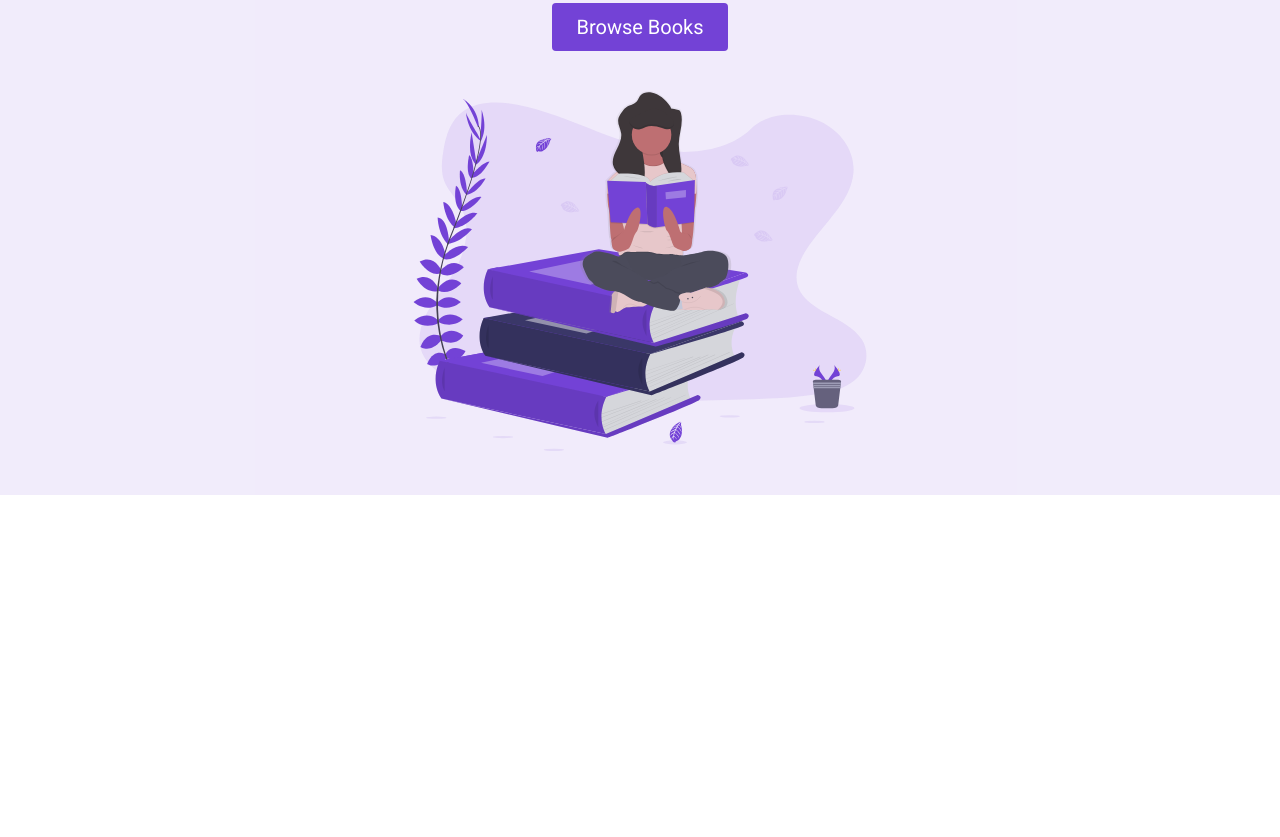
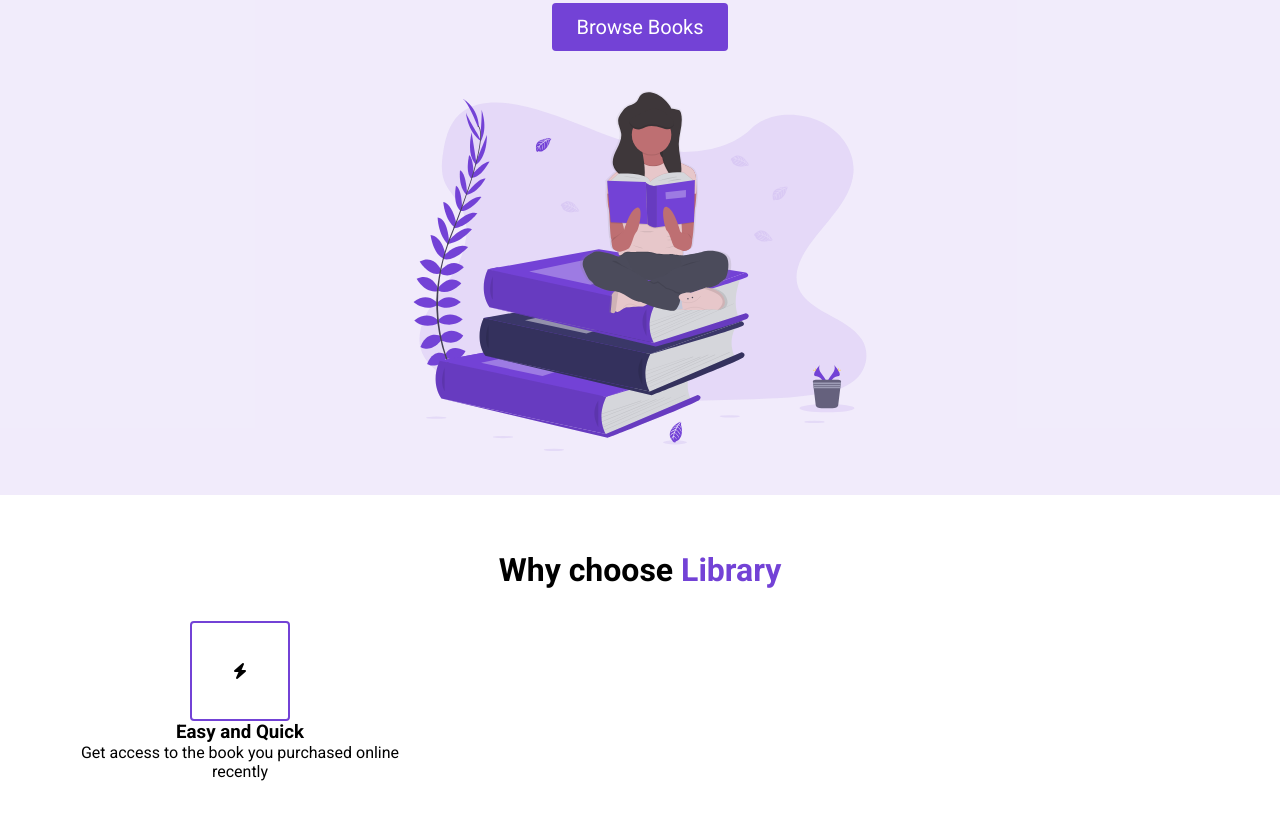
Before and after one commit to jlb3n5/E-Commerce-Website, a plain HTML site: page index.html in a window 1280 px wide. Shown: the part 335-1172 px from the top of the page. Before the commit the page ends 830 px from the top, so only its background shows below. Drawn offline with Linux system fonts and the light colour scheme.

Commit message:
Starting highlights section

```diff
--- a/index.html
+++ b/index.html
@@ -1,17 +1,21 @@
 <!DOCTYPE html>
 <html lang="en">
   <head>
-    <meta charset="UTF-8">
-    <meta http-equiv="X-UA-Compatible" content="IE=edge">
-    <meta name="viewport" content="width=device-width, initial-scale=1.0">
+    <meta charset="UTF-8" />
+    <meta http-equiv="X-UA-Compatible" content="IE=edge" />
+    <meta name="viewport" content="width=device-width, initial-scale=1.0" />
     <title>Library</title>
-    <link rel="stylesheet" href="styles.css">
+    <link rel="stylesheet" href="styles.css" />
+    <script
+      src="https://kit.fontawesome.com/c8e4d183c2.js"
+      crossorigin="anonymous"
+    ></script>
   </head>
   <body>
     <section id="landing">
       <nav>
         <div class="nav__container">
-                <img class="logo" src="/assets/Library.svg" alt="">
+          <img class="logo" src="/assets/Library.svg" alt="" />
           <ul class="nav__links">
             <li><a href="#" class="nav__link">Home</a></li>
             <li><a href="#" class="nav__link">Contact</a></li>
@@ -23,14 +27,55 @@
         <div class="header__container">
           <div class="header__description">
             <h1>USA's most awarded online library platform</h1>
-                    <h2>Find your dream book with <span class="purple">Library</span> </h2>
+            <h2>
+              Find your dream book with <span class="purple">Library</span>
+            </h2>
             <button class="btn">Browse Books</button>
           </div>
           <figure class="header__img--wrapper">
-                    <img src="/assets/Undraw_Books.svg" alt="">
+            <img src="/assets/Undraw_Books.svg" alt="" />
           </figure>
         </div>
       </header>
     </section>
+
+    <main>
+      <section id="highlights">
+        <div class="container">
+          <div class="row">
+            <h2 class="section__title">
+              Why choose <span class="purple">Library</span>
+            </h2>
+            <div class="highlight__wrapper">
+              <div class="highlight">
+                <div class="highlight__img">
+                  <i class="fas fa-bolt"></i>
+                </div>
+                  <h3 class="highlight__subtitle">
+                    Easy and Quick
+                  </h3>
+                  <p class="highlight__para">
+                    Get access to the book you purchased online recently
+                  </p>
+              </div>
+            </div>
+          </div>
+        </div>
+      </section>
+      <!-- <section id="features">
+            <div class="container">
+                <div class="row">
+
+                </div>
+            </div>
+        </section>
+        <section id="recent">
+            <div class="container">
+                <div class="row">
+
+                </div>
+            </div>
+        </section> -->
+    </main>
   </body>
 </html>
--- a/styles.css
+++ b/styles.css
@@ -127,3 +127,47 @@ button:active{
 .header__img--wrapper{
     padding: 20px;
 }
+
+.container{
+    padding: 56px 0;
+
+}
+
+.row{
+    width: 100%;
+    max-width: 1200px;
+    margin: 0 auto;
+}
+
+
+/*
+
+HIGHLIGHTS
+
+*/
+
+.highlight__wrapper{
+    display: flex;
+}
+
+.highlight{
+    padding: 0 24px;
+    width: calc(100% / 3);
+    display: flex;
+    align-items: center;
+    flex-direction: column;
+}
+
+.highlight__para{
+    text-align: center;
+}
+
+.highlight__img{
+    border: 2px solid #7342d6;
+    width: 100px;
+    height: 100px;
+    display: flex;
+    align-items: center;
+    justify-content: center;
+    border-radius: 4px;
+}
```
Lines whose indentation alone changed are shown as unchanged.
